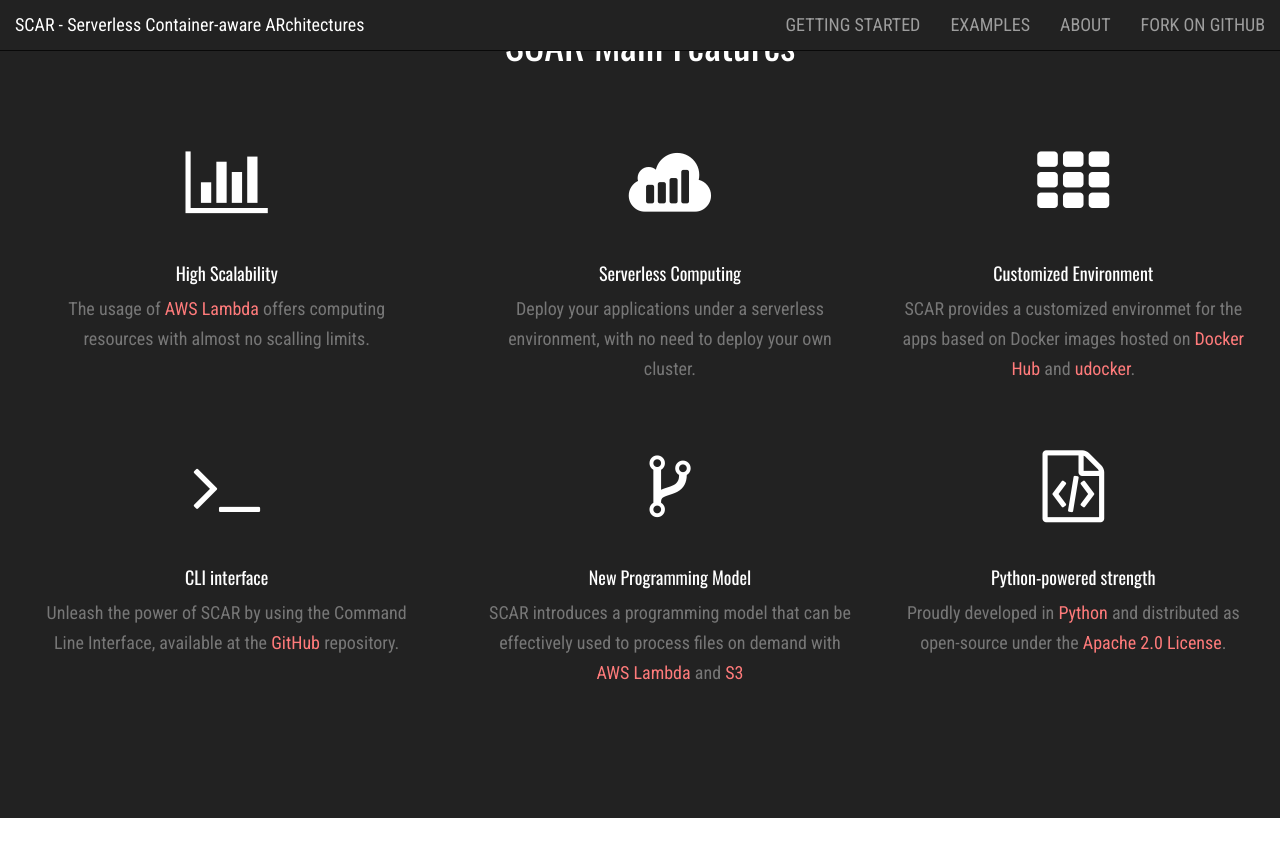
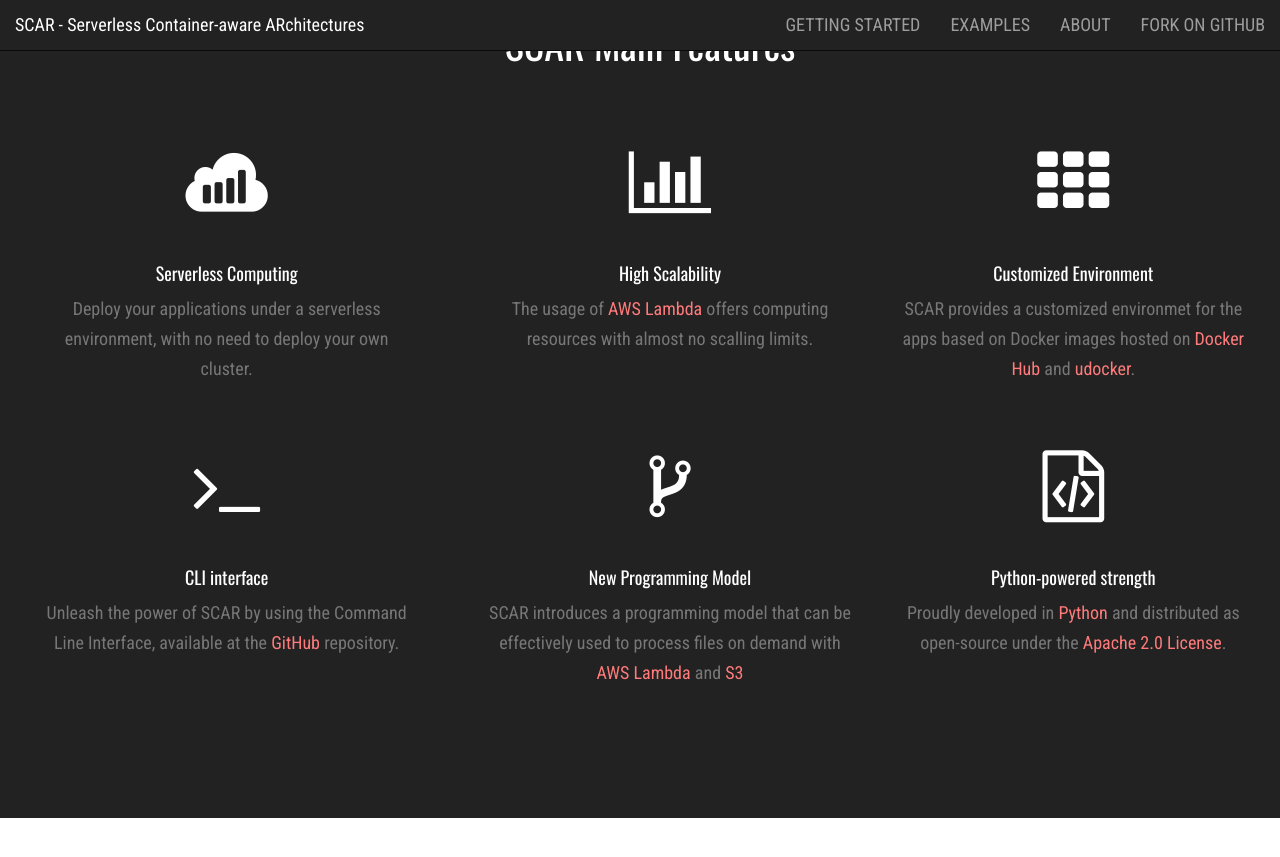
Before and after one commit to amcaar/try.github.io, a Jekyll site: the page built from index.html, in a window 1280 px wide and 900 px high, scrolled down 1250 px. Shown: the top 857 px of the window. Built offline with Jekyll 4.4.1, drawn with Linux system fonts in a browser that asks for light colours; nearby versions of some CDN libraries; the list of posts is cut into pages by our own code.

Commit message:
Update index.html

```diff
--- a/index.html
+++ b/index.html
@@ -21,19 +21,19 @@
                       </div>
 
                       <div class="row text-center">
-                          <div class="col-md-4">
-                              <span class="fa-stack fa-4x">
-                                  <i class="fa fa-bar-chart fa-stack-1x fa-inverse" style="padding-left:40px;"></i>
-                              </span>
-                              <h4 class="provider" style="padding-left:40px;">High Scalability</h4>
-                              <p class="text-muted">The usage of <a href="https://aws.amazon.com/lambda/"> AWS Lambda</a> offers computing resources with almost no scalling limits.</p>
-                          </div>
                         <div class="col-md-4">
                             <span class="fa-stack fa-4x">
                                 <i class="fa fa-sellsy fa-stack-1x fa-inverse" style="padding-left:40px;"></i>
                             </span>
                             <h4 class="provider" style="padding-left:40px;">Serverless Computing</h4>
                             <p class="text-muted">Deploy your applications under a serverless environment, with no need to deploy your own cluster.</p>
+                        </div>
+                        <div class="col-md-4">
+                            <span class="fa-stack fa-4x">
+                                <i class="fa fa-bar-chart fa-stack-1x fa-inverse" style="padding-left:40px;"></i>
+                            </span>
+                            <h4 class="provider" style="padding-left:40px;">High Scalability</h4>
+                            <p class="text-muted">The usage of <a href="https://aws.amazon.com/lambda/"> AWS Lambda</a> offers computing resources with almost no scalling limits.</p>
                         </div>
                         <div class="col-md-4">
                             <span class="fa-stack fa-4x">
```
